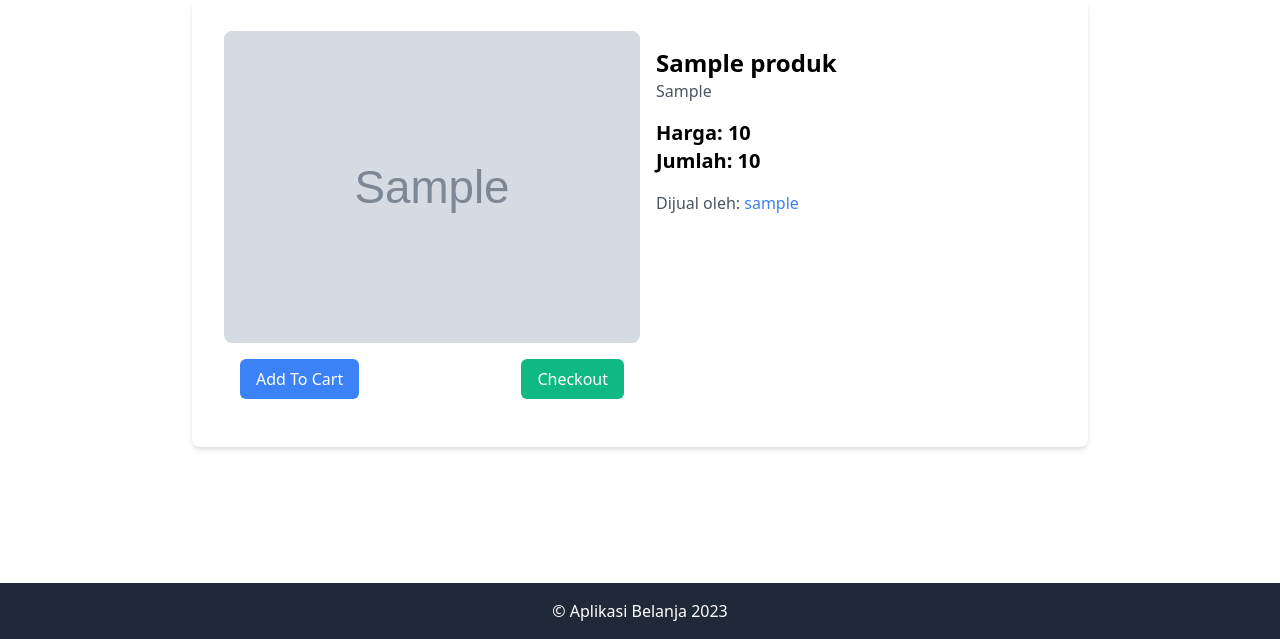
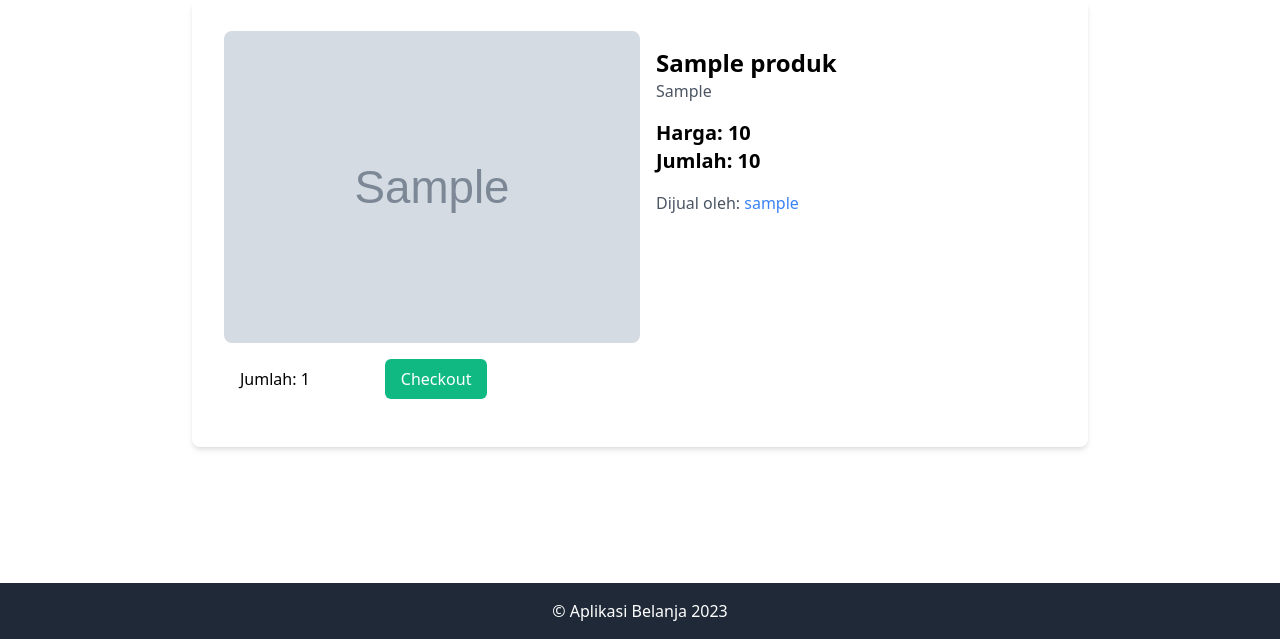
Before and after one commit to RafiHul/Django-ecom-Web-Mysql-, a Django app: page /items/1/ in a window 1280 px wide. Shown: the part 161-800 px from the top of the page. Run offline with Django 4.2, Linux system fonts and the light colour scheme; tables that the repository leaves empty hold one stand-in row (values such as "Sample post"); grey boxes marked "Sample" are stand-in pictures; one stand-in notice (Sample message) is shown.

Commit message:
fix quantity bug

```diff
--- a/cart/forms.py
+++ /dev/null
@@ -1,14 +0,0 @@
-from django import forms
-from core.models import Produk
-
-class QuantityForm(forms.ModelForm):
-    class Meta:
-        model = Produk
-        fields = ("jumlah",)
-        widgets = {
-            'jumlah': forms.NumberInput(attrs={
-                'id': 'jumlahBeli',
-                'type': 'number',
-                'min': '0',
-            })
-        }
--- a/core/templates/core/base.html
+++ b/core/templates/core/base.html
@@ -4,7 +4,6 @@
     <meta charset="UTF-8">
     <meta name="viewport" content="width=device-width, initial-scale=1.0">
     <title>{% block title %}Aplikasi Belanja{% endblock %}</title>
-    <!-- Tambahkan link CSS Tailwind CSS -->
     <link href="https://cdn.jsdelivr.net/npm/tailwindcss@2.2.19/dist/tailwind.min.css" rel="stylesheet">
     <style>
         /* Tambahkan CSS untuk footer */
--- a/items/templates/items/detail.html
+++ b/items/templates/items/detail.html
@@ -24,14 +24,18 @@
                     </div>
                 </div>
             </div>
-            <div class="w-full p-4"> <!-- Tombol akan tetap berada di sebelah teks di desktop -->
+            <div class="w-full p-4">
                 <div class="flex flex-col md:flex-row justify-between items-center">
                     {% if request.user == produk.created_by %}
                     <a href="{%url 'items:delete' produk.id%}" class="bg-red-500 text-white px-4 py-2 rounded-md hover:bg-red-600 mb-2 md:mb-0 md:mr-2 w-full md:w-auto text-center md:text-left">Delete</a>
                     <a href="{%url 'items:edit' produk.id%}" class="bg-green-500 text-white px-4 py-2 rounded-md hover:bg-green-600 w-full md:w-auto text-center md:text-left">Edit</a>
                     {% else %}
-                    <a href="#" class="bg-blue-500 text-white px-4 py-2 rounded-md hover:bg-blue-600 mb-2 md:mb-0 md:mr-2 w-full md:w-auto text-center md:text-left">Add To Cart</a>
-                    <a id="beliSekarangButton" class="bg-green-500 text-white px-4 py-2 rounded-md hover:bg-green-600 w-full md:w-auto text-center md:text-left">Checkout</a>
+                    <form method="post" action="{% url 'items:detail' produk.id %}">
+                        {% csrf_token %}
+                        <label for="jumlah">Jumlah:</label>
+                        <input type="number" id="jumlahBeli" name="jumlah" min="1" max="{{ produk.jumlah }}"value="1">
+                        <button type="submit" class="bg-green-500 text-white px-4 py-2 rounded-md hover:bg-green-600 w-full md:w-auto text-center md:text-left">Checkout</button>
+                    </form>
                     {% endif %}
                 </div>
             </div>
@@ -39,47 +43,13 @@
     </div>
 </div>
 <div id="beliSekarangPopup" class="hidden fixed top-0 left-0 w-full h-full bg-gray-800 bg-opacity-50 flex items-center justify-center">
-    <form method="post" action=".">
-        {% csrf_token %}
-        <div class="bg-white p-4 rounded-md">
-            <p>Berapa banyak yang ingin Anda beli?</p>
-            {{ form.as_p }}
-            <button type="submit" id="konfirmasiBeliButton" class="bg-green-500 text-white px-4 py-2 rounded-md hover:bg-green-600">Konfirmasi</button>
-        </div>
-        <p id="errorText" class="text-red-500 mt-2 hidden">Masukkan jumlah yang valid (angka positif).</p>
+        {% if messages %}
+        <ul class="messages">
+            {% for message in messages %}
+            <li{% if message.tags %} class="{{ message.tags }}"{% endif %}>{{ message }}</li>
+            {% endfor %}
+        </ul>
+        {% endif %}
     </form>
 </div>
-
-<script>
-document.addEventListener("DOMContentLoaded", function () {
-    const beliSekarangButton = document.getElementById('beliSekarangButton');
-    const beliSekarangPopup = document.getElementById('beliSekarangPopup');
-    const konfirmasiBeliButton = document.getElementById('konfirmasiBeliButton');
-    const jumlahBeli = document.getElementById('jumlahBeli');
-    const errorText = document.getElementById('errorText');
-
-    beliSekarangButton.addEventListener('click', () => {
-        beliSekarangPopup.classList.remove('hidden');
-    });
-
-    konfirmasiBeliButton.addEventListener('click', () => {
-        const jumlah = parseInt(jumlahBeli.value, 10);
-        const jumlahProduk = parseInt('{{ produk.jumlah }}', 10);
-
-        if (isNaN(jumlah) || jumlah <= 0) {
-            errorText.style.display = 'block';
-        } else if (jumlah > jumlahProduk) {
-            errorText.style.display = 'block';
-        } else {
-            errorText.style.display = 'none';
-            const checkoutURL = "{% url 'items:detail' produk.id %}";
-
-            window.location.href = checkoutURL;
-
-            beliSekarangPopup.classList.add('hidden');
-        }
-    });
-});
-</script>
-
 {%endblock%}
--- a/items/views.py
+++ b/items/views.py
@@ -1,8 +1,9 @@
-from core.models import Produk
 from django.shortcuts import render, get_object_or_404, redirect
 from django.contrib.auth.decorators import login_required
+from django.contrib import messages
 
 from .forms import NewItem, EditItem
+from core.models import Produk
 from cart.forms import QuantityForm
 from cart.views import add_pk
 
@@ -11,19 +12,14 @@ def detail(request,pk):
     q = produk.created_by
 
     if request.method == "POST":
-        form = QuantityForm(request.POST)
         quantity2 = request.POST.get('jumlah')
-        if form.is_valid() and int(quantity2) <= int(produk.jumlah) and int(quantity2) != 0:
-            quantity2 = request.POST.get('jumlah')
-            quantity = int(quantity2)
-            return add_pk(request,pk=pk,price=produk.harga,quantity=quantity)
-    else:
-        form = QuantityForm()
+
+        quantity = int(quantity2)
+        return add_pk(request,pk=pk,price=produk.harga,quantity=quantity)
 
     return render(request, 'items/detail.html',{
         'produk': produk,
         'q':q,
-        'form':form,
     })
 
 @login_required
```
Also changed, not shown: items/templates/static/produk.js (+6 -4 lines).
